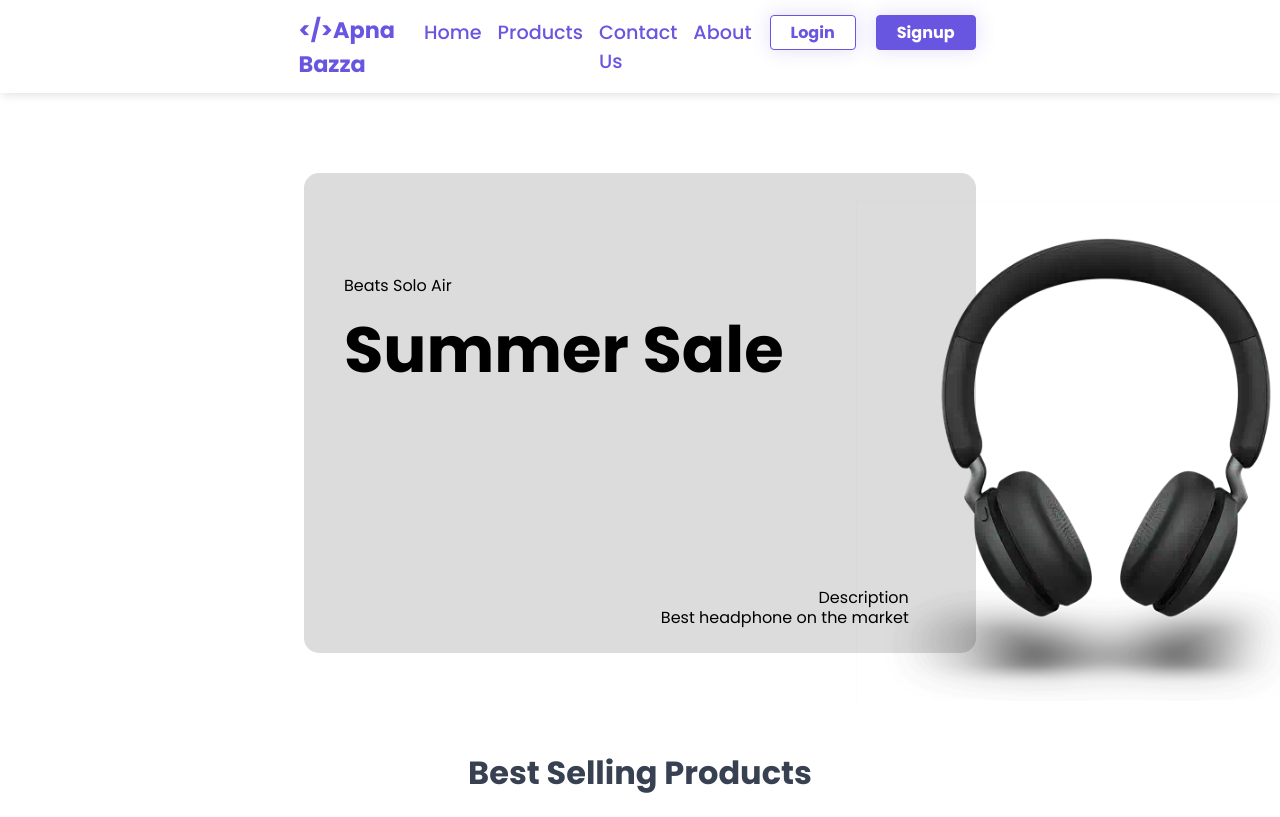
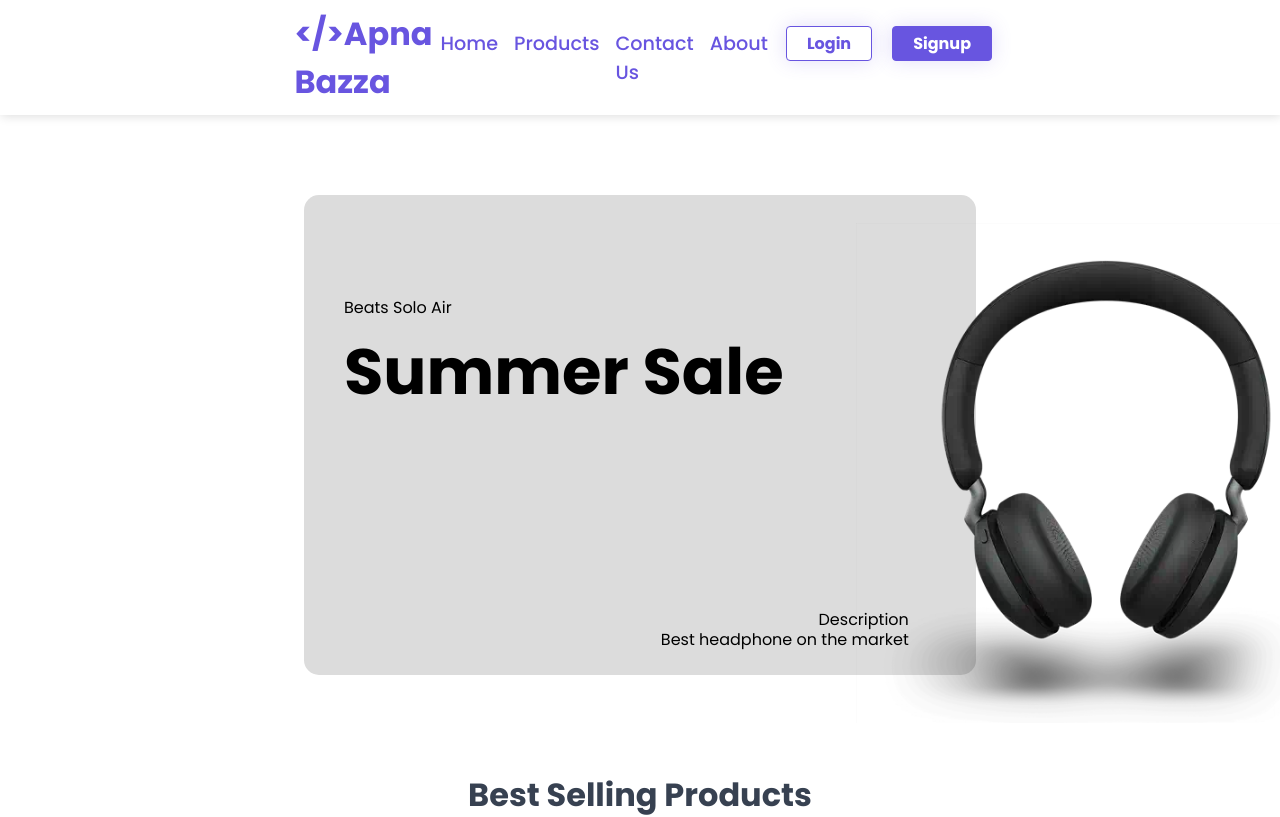
Before and after one commit to CODEwithSAMG/ecomerce-app, a React (Create React App) app: page / in a window 1280 px wide. Shown: the top 817 px of the page. Built offline with nearby package versions, Linux system fonts and the light colour scheme; no server answers.

Commit message:
header component done for seo purpose

```diff
--- a/src/components/header/Header.js
+++ b/src/components/header/Header.js
@@ -3,11 +3,14 @@
   return (
     <header className="navbar">
       <NavLink to="/">
-        <h4 className="font_style_purple">
+        <h1 className="font_style_purple">
           <b className="font-bold">&lt;/&gt;</b>
-          Apna Bazza</h4>
+          Apna Bazza
+        </h1>
       </NavLink>
 
+
+      <div style={{ display: "flex" }}>
         <ul className="ui_styles">
           <li className="list_items">
             <NavLink to="/" title="Home" >
@@ -32,6 +35,7 @@
               About
             </NavLink>
           </li>
+        </ul>
 
         <NavLink to='/login' title="Auth">
           <button type="button" className="login_btn">Login</button>
@@ -40,7 +44,7 @@
         <NavLink to="/signup" title="Signup">
           <button type="button" className="signup_btn">Signup</button>
         </NavLink>
-      </ul>
+      </div>
     </header>
   );
 };
```
Lines whose indentation alone changed are shown as unchanged.
